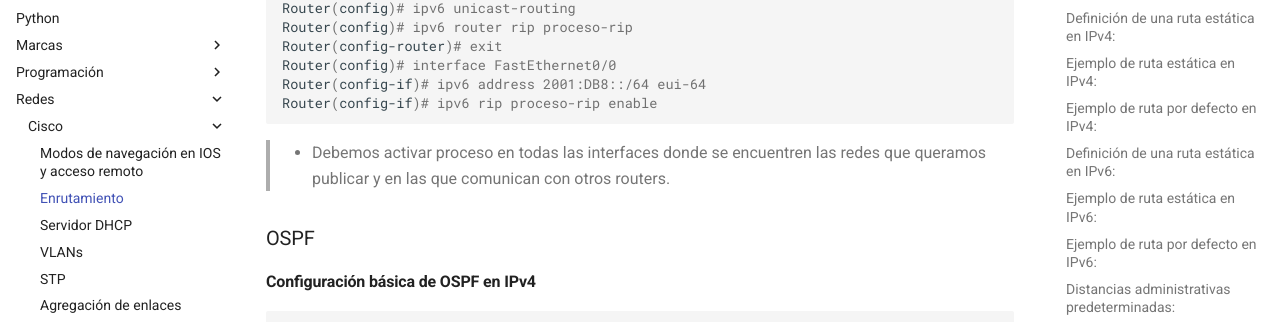
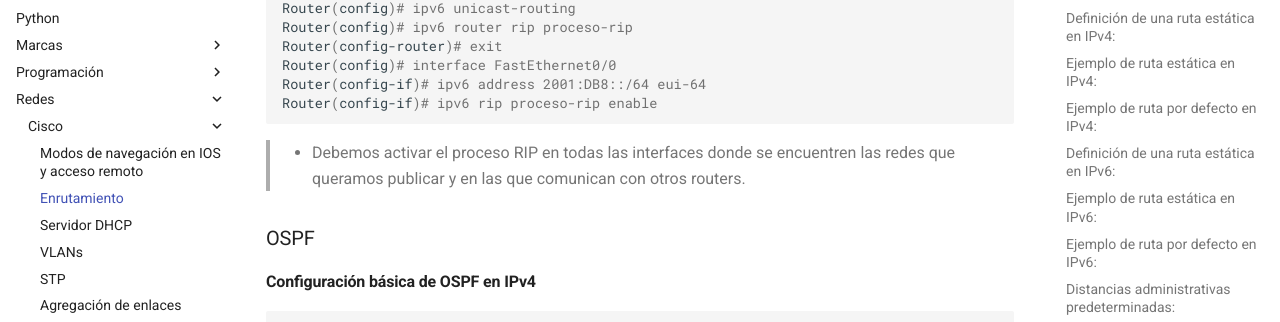
Before and after one commit to Holowachu/opos, an MkDocs documentation site: the page built from docs/Redes/Cisco/10-Routing.md, in a window 1280 px wide and 900 px high, scrolled down 3138 px. Shown: the part 117-439 px from the top of the window. Built offline with MkDocs 1.6.1 and Material for MkDocs 9.7.7, drawn with Linux system fonts in a browser that asks for light colours.

Commit message:
Enrutado dinámico

````diff
--- a/docs/Redes/Cisco/10-Routing.md
+++ b/docs/Redes/Cisco/10-Routing.md
@@ -103,7 +103,7 @@ Router(config)# interface FastEthernet0/0
 Router(config-if)# ipv6 address 2001:DB8::/64 eui-64
 Router(config-if)# ipv6 rip proceso-rip enable
 ```
-> * Debemos activar proceso en todas las interfaces donde se encuentren las redes que queramos publicar y en las que comunican con otros routers.
+> * Debemos activar el proceso RIP en todas las interfaces donde se encuentren las redes que queramos publicar y en las que comunican con otros routers.
 
 ### OSPF
 
````
